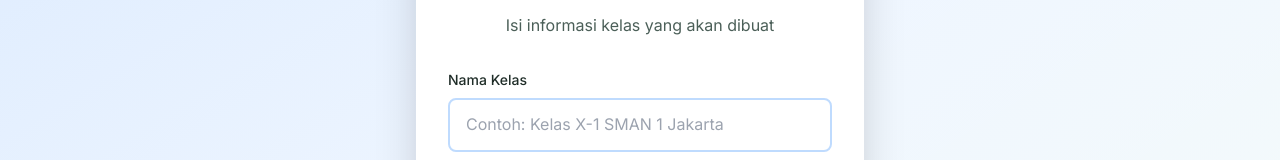
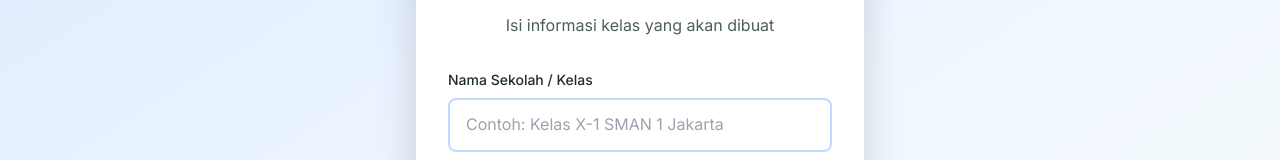
Before and after one commit to rifqifazaardiansyah-not/mentalytics, a React (Vite) app: page /kelas in a window 1280 px wide. Both pictures are taken after a click on the button 902 px from the left and 674 px from the top of the page. Shown: the part 327-487 px from the top of the page. Built offline with nearby package versions, Linux system fonts and the light colour scheme; no server answers.

Commit message:
information change

```diff
--- a/src/pages/ClassEntry.jsx
+++ b/src/pages/ClassEntry.jsx
@@ -375,7 +375,7 @@ export default function ClassEntry() {
           <form onSubmit={handleCreateClass} className="space-y-5">
             <div>
               <label htmlFor="namaKelas" className="block text-sm font-medium text-ink-700 mb-2">
-                Nama Kelas
+                Nama Sekolah / Kelas
               </label>
               <input
                 type="text"
```
